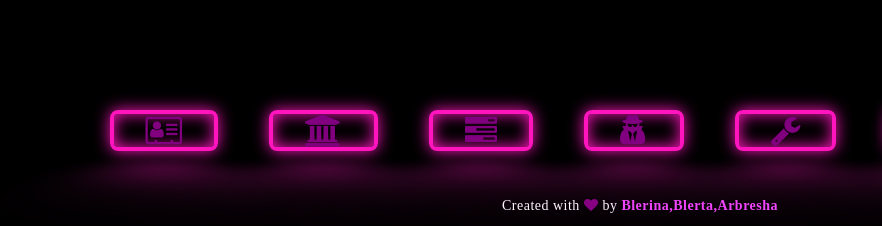
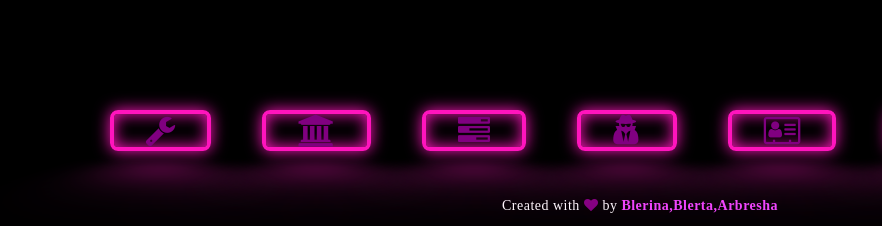
Before and after one commit to Blerina2/Rrezo, a plain HTML site: page src/frontend/views/index.html in a window 1280 px wide. Shown: the part 574-800 px from the top of the page, 0-882 px from the left. Drawn offline with Linux system fonts and the light colour scheme.

Commit message:
ndryshimin e ikonave Kontakt me problemet teknike(Permisim)

```diff
--- a/src/frontend/views/index.html
+++ b/src/frontend/views/index.html
@@ -101,7 +101,7 @@
 <footer>
     <div class="grid-container-button">
         <div class="grid-item-button">
-            <a class="neon-button"> <i class="fa fa-address-card-o" title="Kontakt" aria-hidden="true"
+            <a class="neon-button"> <i class="fa fa-wrench" title="Problemet teknike" aria-hidden="true"
                                        onclick="shfaqePopUp()"></i></a>
         </div>
         <div class="grid-item-button">
@@ -118,7 +118,7 @@
                                       onclick="shfaqePopUpSiguria()"></i></a>
         </div>
         <div class="grid-item-button">
-            <a class="neon-button"><i class="fa fa-wrench" title="Problemet teknike" aria-hidden="true"></i></a>
+            <a class="neon-button"><i class="fa fa-address-card-o" title="Kontakt" aria-hidden="true"></i></a>
         </div>
         <div class="grid-item-button">
             <a class="neon-button" href="https://www.facebook.com/fiek.edu/" target="_blank"> <i class="fa fa-facebook"
```
